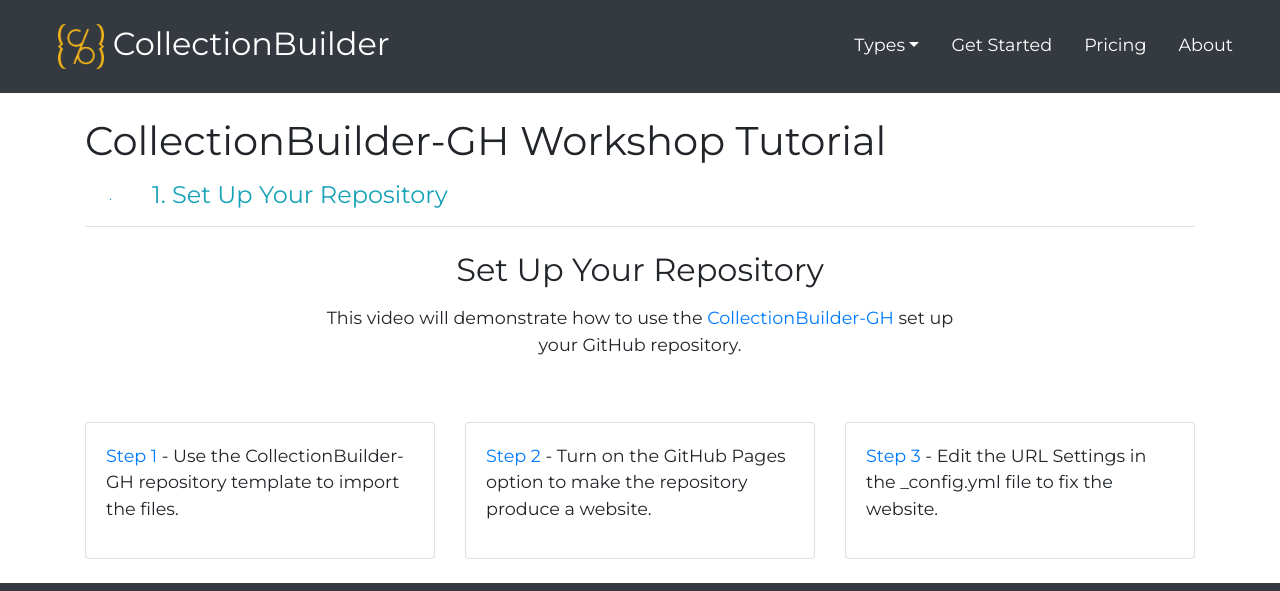
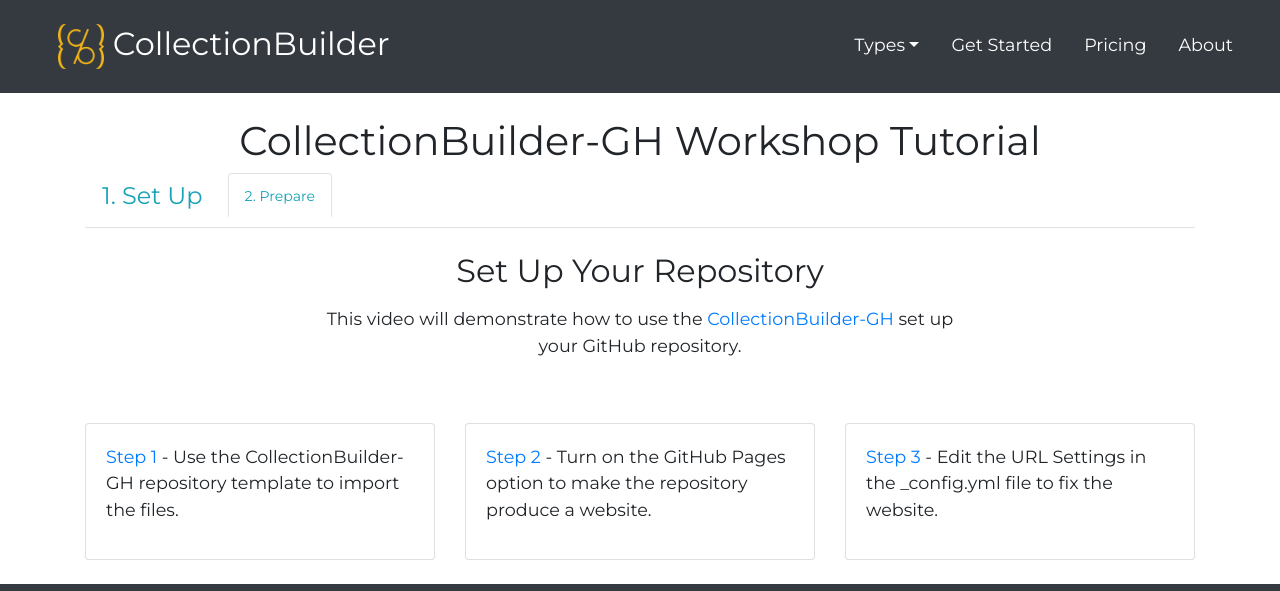
Before and after one commit to CollectionBuilder/collectionbuilder.github.io, a Jekyll site: the page built from _workshop/setuprepo.md, in a window 1280 px wide and 1016 px high, cut to the strip 0-591 px from the top of the window. Built offline with Jekyll 4.4.1, drawn with Linux system fonts in a browser that asks for light colours; comment, search, counter and statistics services are not loaded.

Commit message:
nav for workshop; adjust mds

```diff
--- a/_layouts/workshop.html
+++ b/_layouts/workshop.html
@@ -2,10 +2,11 @@
 layout: default
 ---
 <div class="container">
-<h1>CollectionBuilder-GH Workshop Tutorial</h1>
+<h1 class="text-center">CollectionBuilder-GH Workshop Tutorial</h1>
 {%assign modules = site.workshop | sort: "step"  %}
-<nav class="nav nav-pills sticky-top bg-white border-bottom text-center mx-auto">{%for module in modules %}
-  {%if page.title == module.title%}<a class="nav-link text-info h4" href="{{module.url | relative_url}}">{{module.step}}. {{module.title}}</a>{%else%}<a class="nav-link text-info mx-2" href="{{module.url | append: '.html' | relative_url}}"><small>{{module.step}}. {{module.title}}</small></a>{%endif%}{%endfor%}</nav>
+<ul class="nav nav-tabs">{%for module in modules %}
+  <li class="nav-item">
+  {%if page.title == module.title%}<a class="nav-link text-info h4" href="{{module.url | relative_url}}">{{module.step}}. {{module.shorttitle}}</a>{%else%}<a class="nav-link text-info mx-2 active" href="{{module.url  | relative_url}}"><small>{{module.step}}. {{module.shorttitle}}</small></a></li>{%endif%}{%endfor%}</ul>
 
 
   <div class="workshop-contents">
--- a/_workshop/preparecollection.md
+++ b/_workshop/preparecollection.md
@@ -3,13 +3,14 @@
 permalink: workshop/gh/prepare.html
 video: XMJbg6mqdTw
 title: Prepare the Collection
+shorttitle: Prepare
 overview: This portion will demonstrate how to prepare and upload your metadata and files.
 steps:
   - text: Download and unzip the workshop files.
     time: 0
-  - Prepare your metadata
+  - text: Prepare your metadata
     time: 200
     doc: https://collectionbuilder.github.io/docs/metadata.html#required
-  - Upload the files and the metadata
+  - text: Upload the files and the metadata
     time: 400
 ---
```
Also changed, not shown: _workshop/setuprepo.md (+1 -0 lines).
